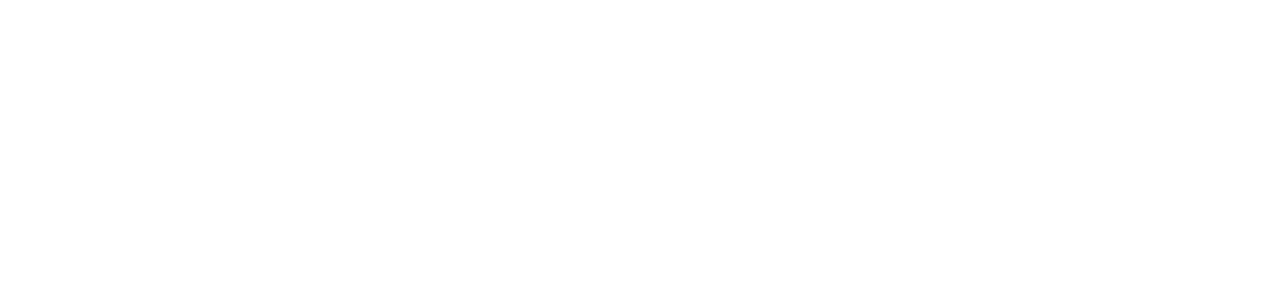
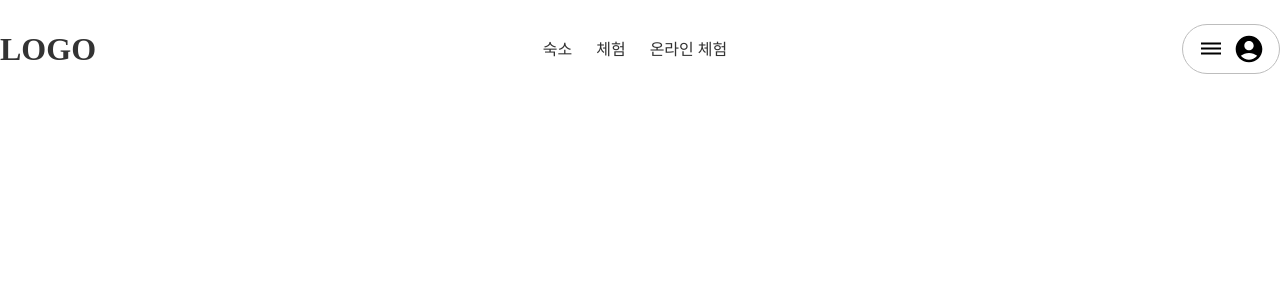
Before and after one commit to youryu0212/airbnb, a React (Create React App) app in the folder airbnb-app/: page / in a window 1280 px wide. Shown: the top 300 px of the page. Built offline with nearby package versions, Linux system fonts and the light colour scheme.

Commit message:
Feature/issue1 (#23)
* chore: material-ui, styled-components 설치

* feat: global style 작성, App.js 에 적용

* feat: GNB 컴포넌트 UI 구현

```diff
--- a/airbnb-app/package.json
+++ b/airbnb-app/package.json
@@ -3,12 +3,18 @@
   "version": "0.1.0",
   "private": true,
   "dependencies": {
+    "@emotion/react": "^11.9.0",
+    "@emotion/styled": "^11.8.1",
+    "@mui/icons-material": "^5.8.0",
+    "@mui/material": "^5.8.1",
     "@testing-library/jest-dom": "^5.16.4",
     "@testing-library/react": "^13.2.0",
     "@testing-library/user-event": "^13.5.0",
     "react": "^18.1.0",
     "react-dom": "^18.1.0",
     "react-scripts": "5.0.1",
+    "styled-components": "^5.3.5",
+    "styled-reset": "^4.4.1",
     "web-vitals": "^2.1.4"
   },
   "scripts": {
--- a/airbnb-app/src/App.js
+++ b/airbnb-app/src/App.js
@@ -1,8 +1,18 @@
 import { CustomThemeProvider } from './custom-styled-component/CustomThemeProvider';
 import theme from './common/theme';
+import GNB from './component/GNB';
+import { ThemeProvider } from 'styled-components';
+import { GlobalStyle } from './common/globalStyle';
 
 function App() {
-  return <CustomThemeProvider theme={theme}></CustomThemeProvider>;
+  return (
+    <CustomThemeProvider theme={theme}>
+      <ThemeProvider theme={theme}>
+        <GlobalStyle />
+        <GNB />
+      </ThemeProvider>
+    </CustomThemeProvider>
+  );
 }
 
 export default App;
--- /dev/null
+++ b/airbnb-app/src/common/globalStyle.js
@@ -0,0 +1,6 @@
+import { createGlobalStyle } from 'styled-components';
+import reset from 'styled-reset';
+
+export const GlobalStyle = createGlobalStyle`
+  ${reset}
+`;
--- /dev/null
+++ b/airbnb-app/src/component/AccountMenu.jsx
@@ -0,0 +1,25 @@
+import styled from 'styled-components';
+import DehazeIcon from '@mui/icons-material/Dehaze';
+import AccountCircleIcon from '@mui/icons-material/AccountCircle';
+
+function AccountMenu() {
+  return (
+    <StyledDiv>
+      <DehazeIcon sx={{ fontSize: 24 }} />
+      <AccountCircleIcon sx={{ fontSize: 32 }} />
+    </StyledDiv>
+  );
+}
+
+const StyledDiv = styled.div`
+  display: flex;
+  width: 76px;
+  height: 40px;
+  align-items: center;
+  padding: 4px 4px 4px 16px;
+  gap: 10px;
+  border-radius: ${({ theme }) => theme.borderRadius.radius3};
+  border: 1px solid ${({ theme }) => theme.color.grey4};
+`;
+
+export default AccountMenu;
--- /dev/null
+++ b/airbnb-app/src/component/GNB.jsx
@@ -0,0 +1,38 @@
+import { Container, Grid, Box } from '@mui/material';
+import Logo from './Logo';
+import MenuTabs from './MenuTabs';
+import AccountMenu from './AccountMenu';
+import styled from 'styled-components';
+
+function GNB() {
+  return (
+    // <Container>
+    //   <Grid container spacing={1} justifyContent="center" alignItems="center">
+    //     <Grid item xs={1}>
+    //       <Logo />
+    //     </Grid>
+    //     <Grid item xs={10} style={{ display: 'flex', justifyContent: 'center' }}>
+    //       <MenuTabs />
+    //     </Grid>
+    //     <Grid item xs={1}>
+    //       <AccountMenu />
+    //     </Grid>
+    //   </Grid>
+    // </Container>
+    <StyledContainer>
+      <Logo />
+      <MenuTabs />
+      <AccountMenu />
+    </StyledContainer>
+  );
+}
+
+const StyledContainer = styled.div`
+  width: 1280px;
+  margin: 24px auto 0 auto;
+  display: flex;
+  align-items: center;
+  justify-content: space-between;
+`;
+
+export default GNB;
--- /dev/null
+++ b/airbnb-app/src/component/Logo.jsx
@@ -0,0 +1,18 @@
+import styled from 'styled-components';
+
+function Logo() {
+  return <StyledTitle>LOGO</StyledTitle>;
+}
+
+//const StyledTypography = styled(Typography)``
+const StyledTitle = styled.h1`
+  width: 88px;
+  height: 46px;
+  line-height: 46px;
+  text-align: center;
+  font-size: ${({ theme }) => theme.fontSize.logo};
+  font-weight: ${({ theme }) => theme.fontWeight.logo};
+  color: ${({ theme }) => theme.color.grey1};
+`;
+
+export default Logo;
--- /dev/null
+++ b/airbnb-app/src/component/MenuTabs.jsx
@@ -0,0 +1,28 @@
+import styled from 'styled-components';
+
+function MenuTabs() {
+  const menuList = ['숙소', '체험', '온라인 체험'];
+
+  return (
+    <StyledContainer>
+      {menuList.map(menu => (
+        <StyledTab>{menu}</StyledTab>
+      ))}
+    </StyledContainer>
+  );
+}
+
+const StyledContainer = styled.ul`
+  display: flex;
+  gap: 24px;
+`;
+
+const StyledTab = styled.li`
+  height: 23px;
+  line-height: 23px;
+  font-size: ${({ theme }) => theme.fontSize.large};
+  font-weight: ${({ theme }) => theme.fontWeight.regular};
+  color: ${({ theme }) => theme.color.grey1};
+`;
+
+export default MenuTabs;
```
Also changed, not shown: 1 other file (tests, documents, lock files or other folders).
